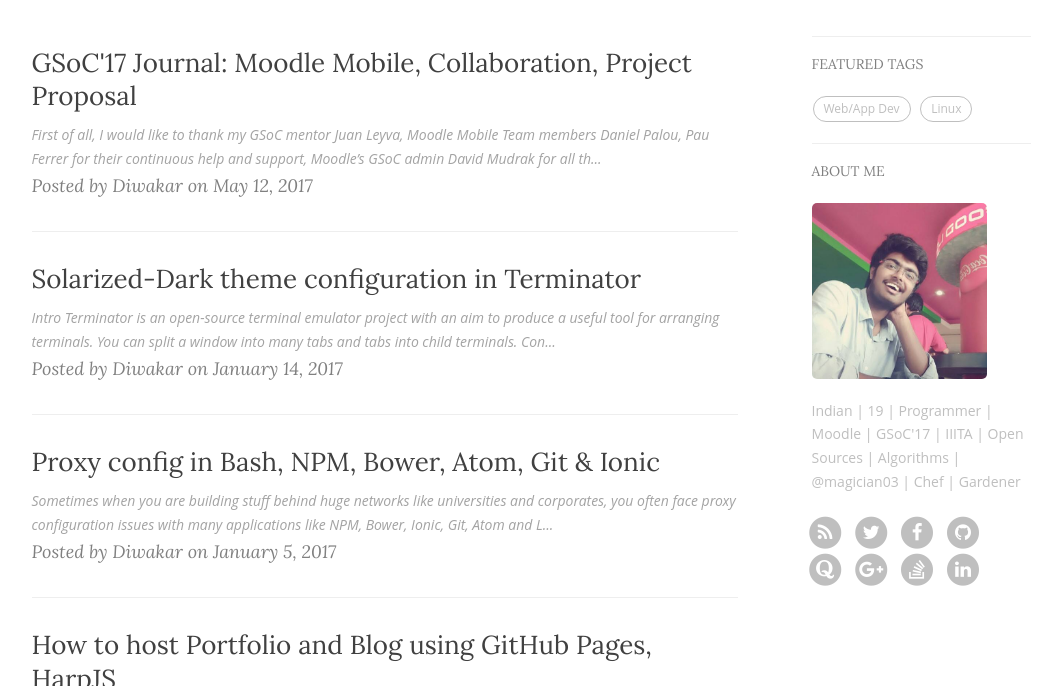
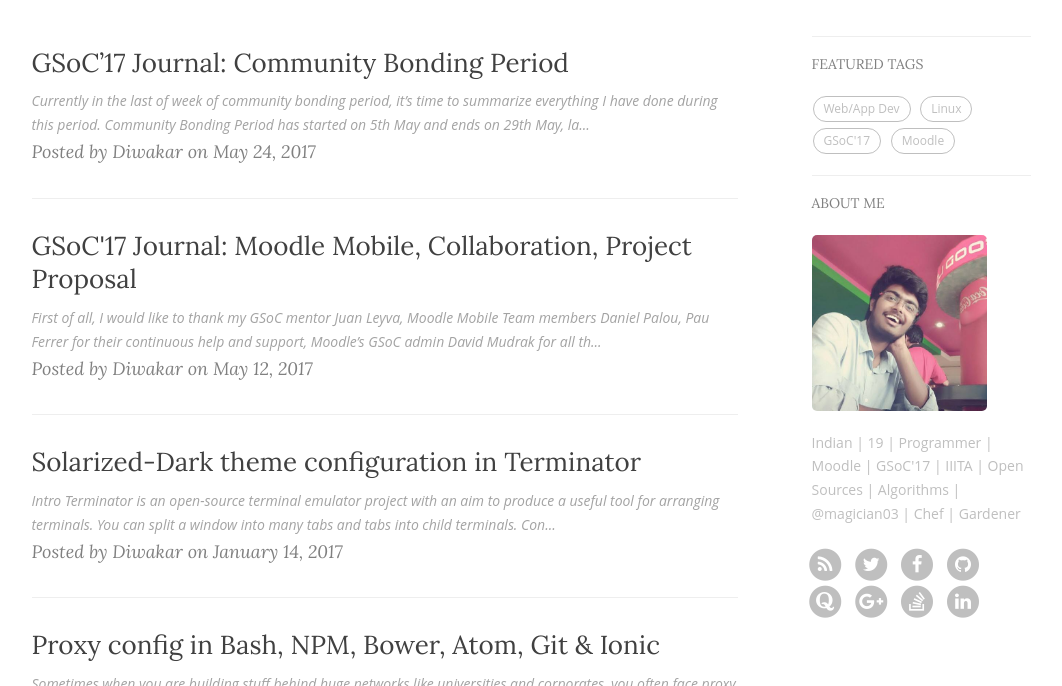
Before and after one commit to magician03/magician03.github.io, a Jekyll site: the page built from index.html, in a window 1280 px wide and 900 px high, scrolled down 908 px, cut to the strip 214-900 px from the top of the window. Shown: the whole strip, without its empty margins (136-1198 px from the left). Built offline with Jekyll 4.4.1, drawn with Linux system fonts in a browser that asks for light colours; nearby versions of some CDN libraries; the list of posts is cut into pages by our own code; comment, search, counter and statistics services are not loaded; part of the change alters nothing that is shown.

Commit message:
gsoc journal-2 added

```diff
--- a/_posts/2017-05-12-gsoc-moodle-intro.md
+++ b/_posts/2017-05-12-gsoc-moodle-intro.md
@@ -59,4 +59,4 @@ Integrating SauceLabs and TravisCI enables a completely automated build on Travi
 
 
 
-Finally, I am very excited to be a part such large organisation with global appeal and being the sole GSoC selection, a bit tensed too. However, with the very helpful, supportive Dev Team I am confident and optimistic. Looking forward for great experiences this summer 2017.
+Finally, I am very excited to be a part of such large organisation with global appeal and being the sole GSoC selection, a bit tensed too. However, with the very helpful, supportive Dev Team I am confident and optimistic. Looking forward for great experiences this summer 2017.
--- /dev/null
+++ b/_posts/2017-05-24-gsoc-moodle-community-bonding.md
@@ -0,0 +1,38 @@
+---
+layout: post
+title: "GSoC’17 Journal: Community Bonding Period"
+date: 2017-05-24
+author:     "Diwakar"
+header-img: "https://image.ibb.co/hYvGVk/zjx_EZsc6a_JEd.png"
+tags:
+  - GSoC'17
+  - Moodle
+  - Web/App Dev
+
+---
+
+
+Currently in the last of week of community bonding period, it's time to summarize everything I have done during this period. Community Bonding Period has started on 5th May and ends on 29th May, lasting approximately 3 weeks.
+
+### First Week
+During the first week, I was busy with my fourth semester exams and Moodle Mobile Team has also been busy with custom apps and development of critical features and improvements for v3.3.0 which is scheduled for release on 26th May. Since I am already aware of the development workflow with my previous contributions to the project, during this week I was just overlooking the development, ocassionaly contacting mentor Juan Leyva for any doubts and gave my Semester exams(! :/).
+
+### Second Week
+During this period, I created the list of tasks to be done in a spreadsheet to track my progress well during the Development period. The E2E-Protractor tests which were present are irrelevant as the App grew a lot in this year and needs to corrected. Also the Development Environment needs some major improvements for efficient workflow and to keep up with the updated technologies being used. Also, many new tests need to be added to test the App as there are lot of improvements, new features added in v3.1.2, v3.1.3, v3.2.0, v3.2.1, v3.3.0. The documentation pages of Moodle Mobile also need to be updated after the tasks are completed. I have created (atomic)tasks for all of these.
+
+### Third Week
+During the third week, along with working on the list of tasks spreadsheet, I am involved in testing of Mobile App. Version 3.3.0 is in its Pre-Production stage and I joined the Mobile Team in testing the App on my Android 5.0 device. I have tested all functionalities of various course-modules and other core-services of the App. It is set to release on 26th May.
+
+#### Few Related Links :
+* [Moodle runs only one project for Google Summer of Code 2017 #GSOC17](http://www.moodleworld.com/moodle-runs-only-one-project-for-google-summer-of-code-2017-gsoc17/)
+* [Moodle selects project to mentor for Google Summer of Code 2017](https://moodle.com/2017/05/11/moodle-selects-project-mentor-google-summer-code-2017/)
+* [Google Summer of Code Project](https://summerofcode.withgoogle.com/projects/#5005300592541696)
+* [End-To-End Moodle Mobile Testing Project Chosen For Google Summer Of Code 2017](http://www.moodlenews.com/2017/end-to-end-moodle-mobile-testing-project-chosen-for-google-summer-of-code-2017/)
+* [GSoC 2017 - Moodle Docs](https://docs.moodle.org/dev/GSOC/2017)
+* [GSoC'17 Final PDF Project Proposal](https://storage.googleapis.com/summerofcode-prod.appspot.com/gsoc/core_project/doc/5386041314770944_1491189709_ImproveEnd-to-EndTestingInTheMobileApp-Diwakar.pdf?Expires=1495725198&GoogleAccessId=summerofcode-prod%40appspot.gserviceaccount.com&Signature=Eo2rH8RyNpd35IU0GqLl6sZdyMMjCBcjYppRSjAQS0MGvuCyFFpxX94uQJQsgbd2VxPKAopZGfGKZJwjCbTczRajx2EzNMkBdYttYluIohQil7%2Ff5cjlTJ%2BUKqMXDUQYg4wORRCfqmrjv6Aw1DpwTiztXBgu8B4ykkdNiPOFcMJZt4wBLUMIHhbwWoFX9Tg%2Bb0fIj8cx2Y5PP%2BKTYTmQSPIIoZWMndGODKk9RT%2Fga%2BvBGWzKSYrhzirtvWCcV2zM%2F9CtRPr7C5vRV%2BIveH%2BXIYh7EYdEGOf9rQotWyQvAWDN03aOT%2BXd3P8ShSfGX0UmN8Z4MJF9mk7w%2Bs%2B%2FvZtxZQ%3D%3D)
+
+
+This way I have spent my first few weeks of Summer 2017 in a productive manner.
+
+
+This week being the last week of Community Bonding Period, I am gearing up for Development Period to continue the momentum and perform well.
```
